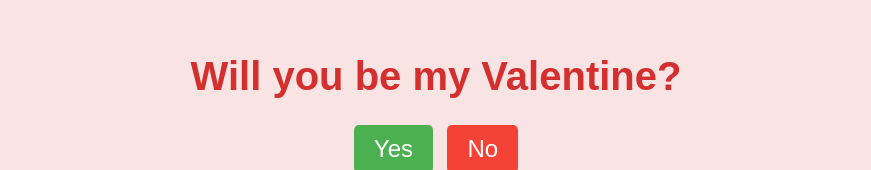
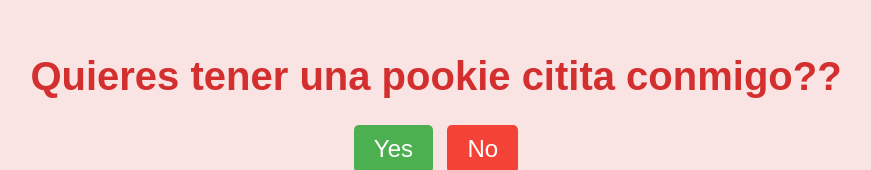
Before and after one commit to FranMejiasCampusCamara/Fran.github.io, a plain HTML site: page index.html in a window 1280 px wide. Shown: the part 138-308 px from the top of the page, without its empty margins (204-1075 px from the left). Drawn offline with Linux system fonts and the light colour scheme.

Commit message:
Update index.html

```diff
--- a/index.html
+++ b/index.html
@@ -3,12 +3,12 @@
 <head>
     <meta charset="UTF-8">
     <meta name="viewport" content="width=device-width, initial-scale=1.0">
-    <title>Will You Be My Valentine?</title>
+    <title>Quieres tener una pookie citita conmigo??</title>
     <link rel="stylesheet" href="styles.css">
 </head>
 <body>
     <div class="container">
-        <h1>Will you be my Valentine?</h1>
+        <h1>Quieres tener una pookie citita conmigo??</h1>
         <div class="buttons">
             <button class="yes-button" onclick="handleYesClick()">Yes</button>
             <button class="no-button" onclick="handleNoClick()">No</button>
```
